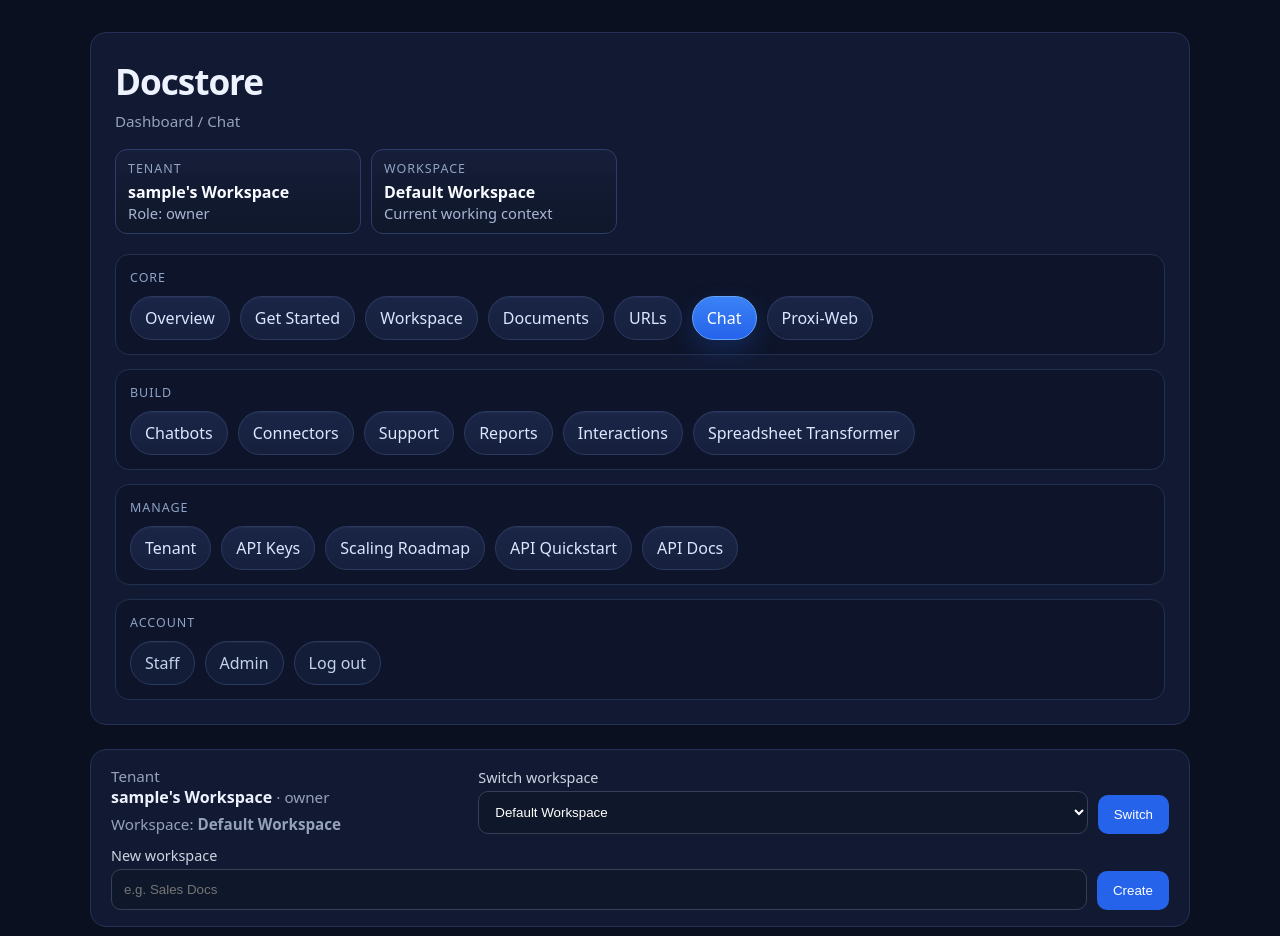
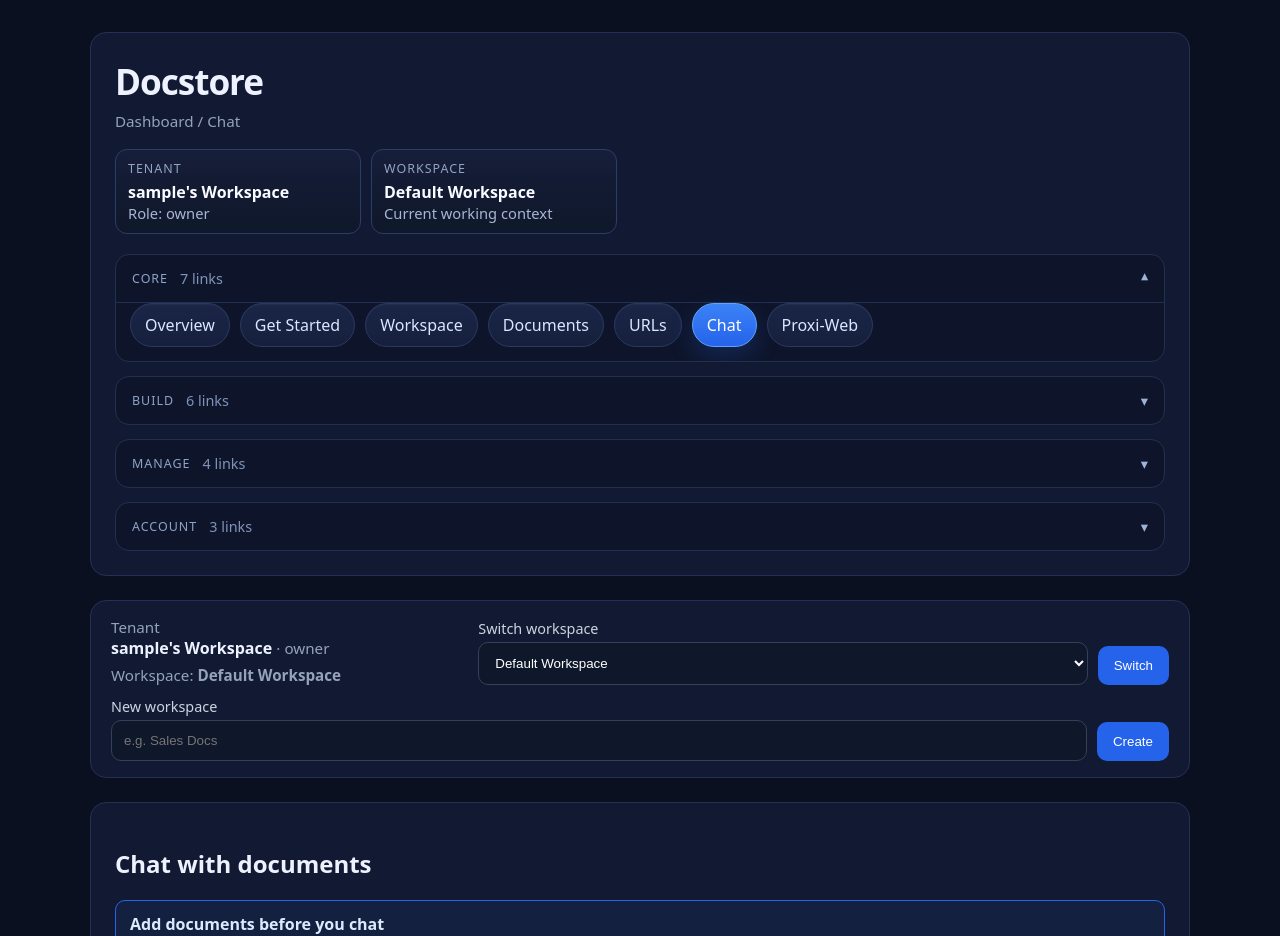
Before and after one commit to normandmickey/docstore-rag, a Django app: page /dashboard/chat/ in a window 1280 px wide. Shown: the top 936 px of the page. Run offline with Django 5.2, Linux system fonts and the light colour scheme; the visitor is signed in with stand-in values (Sample User, id 1); data comes from the database, SQL or seed files in the repository; data that the repository does not hold is empty; parts of the project's set-up code (start-up, migrations or seed data) failed here and were passed over; some libraries are stand-ins or nearby versions.

Commit message:
Make dashboard nav groups collapsible

```diff
--- a/templates/dashboard/base.html
+++ b/templates/dashboard/base.html
@@ -22,8 +22,15 @@
     .context-pill .value { color: #f8fbff; font-weight: 700; }
     .context-pill .subvalue { color: #a8b6d3; font-size: 0.92rem; }
     .nav-groups { display: grid; gap: 14px; margin-top: 20px; }
-    .nav-group { background: rgba(12,18,36,0.55); border: 1px solid #22304f; border-radius: 14px; padding: 14px; }
-    .nav-group-title { margin: 0 0 10px; color: #8ea3c7; font-size: 0.78rem; text-transform: uppercase; letter-spacing: 0.08em; }
+    .nav-group { background: rgba(12,18,36,0.55); border: 1px solid #22304f; border-radius: 14px; padding: 0; overflow: hidden; }
+    .nav-group summary { list-style: none; cursor: pointer; padding: 14px 16px; display: flex; align-items: center; justify-content: space-between; gap: 12px; }
+    .nav-group summary::-webkit-details-marker { display: none; }
+    .nav-group-title { margin: 0; color: #8ea3c7; font-size: 0.78rem; text-transform: uppercase; letter-spacing: 0.08em; }
+    .nav-group-summary { display: flex; align-items: center; gap: 12px; }
+    .nav-group-count { color: #7f93b8; font-size: 0.9rem; }
+    .nav-group-chevron { color: #9fb2d7; font-size: 0.9rem; transition: transform 0.15s ease; }
+    .nav-group[open] .nav-group-chevron { transform: rotate(180deg); }
+    .nav-group-body { padding: 0 14px 14px; border-top: 1px solid #22304f; }
     .nav { display: flex; gap: 10px; flex-wrap: wrap; }
     .nav a { color: #d9e7ff; text-decoration: none; padding: 10px 14px; border-radius: 999px; background: linear-gradient(180deg, #1a2547, #16203d); border: 1px solid #2a3960; box-shadow: inset 0 1px 0 rgba(255,255,255,0.04); transition: background 0.15s ease, border-color 0.15s ease, transform 0.15s ease; }
     .nav a:hover { background: linear-gradient(180deg, #22315b, #1a2748); border-color: #3b5287; transform: translateY(-1px); }
@@ -115,8 +122,15 @@
         <button id="install-button" type="button">Install</button>
       </div>
       <div class="nav-groups">
-        <div class="nav-group">
+        <details class="nav-group" {% if section == 'overview' or section == 'get_started' or section == 'workspace' or section == 'documents' or section == 'urls' or section == 'chat' or section == 'proxi_web' %}open{% endif %}>
+          <summary>
+            <div class="nav-group-summary">
               <div class="nav-group-title">Core</div>
+              <div class="nav-group-count">7 links</div>
+            </div>
+            <div class="nav-group-chevron">▾</div>
+          </summary>
+          <div class="nav-group-body">
             <div class="nav">
               <a href="/dashboard/" class="{% if section == 'overview' %}active{% endif %}">Overview</a>
               <a href="/dashboard/get-started/" class="{% if section == 'get_started' %}active{% endif %}">Get Started</a>
@@ -127,8 +141,16 @@
               <a href="/dashboard/proxi-web/" class="{% if section == 'proxi_web' %}active{% endif %}">Proxi-Web</a>
             </div>
           </div>
-        <div class="nav-group">
+        </details>
+        <details class="nav-group" {% if section == 'chatbots' or section == 'connectors' or section == 'support' or section == 'reports' or report_name == 'interactions' or report_name == 'spreadsheet_transformer' %}open{% endif %}>
+          <summary>
+            <div class="nav-group-summary">
               <div class="nav-group-title">Build</div>
+              <div class="nav-group-count">6 links</div>
+            </div>
+            <div class="nav-group-chevron">▾</div>
+          </summary>
+          <div class="nav-group-body">
             <div class="nav">
               <a href="/dashboard/chatbots/" class="{% if section == 'chatbots' %}active{% endif %}">Chatbots</a>
               <a href="/dashboard/connectors/" class="{% if section == 'connectors' %}active{% endif %}">Connectors</a>
@@ -138,8 +160,16 @@
               <a href="/dashboard/reports/spreadsheet-transformer/" class="{% if report_name == 'spreadsheet_transformer' %}active{% endif %}">Spreadsheet Transformer</a>
             </div>
           </div>
-        <div class="nav-group">
+        </details>
+        <details class="nav-group" {% if section == 'tenant' or section == 'api_keys' %}open{% endif %}>
+          <summary>
+            <div class="nav-group-summary">
               <div class="nav-group-title">Manage</div>
+              <div class="nav-group-count">4 links</div>
+            </div>
+            <div class="nav-group-chevron">▾</div>
+          </summary>
+          <div class="nav-group-body">
             <div class="nav">
               {% if can_manage_tenant %}<a href="/dashboard/tenant/" class="{% if section == 'tenant' %}active{% endif %}">Tenant</a>{% endif %}
               <a href="/dashboard/api-keys/" class="{% if section == 'api_keys' %}active{% endif %}">API Keys</a>
@@ -148,8 +178,16 @@
               <a href="/api/docs/" target="_blank" rel="noopener noreferrer">API Docs</a>
             </div>
           </div>
-        <div class="nav-group">
+        </details>
+        <details class="nav-group" {% if section == 'staff' %}open{% endif %}>
+          <summary>
+            <div class="nav-group-summary">
               <div class="nav-group-title">Account</div>
+              <div class="nav-group-count">{% if is_staff_user %}3 links{% else %}1 link{% endif %}</div>
+            </div>
+            <div class="nav-group-chevron">▾</div>
+          </summary>
+          <div class="nav-group-body">
             <div class="nav nav-secondary">
               {% if is_staff_user %}
                 <a href="/dashboard/staff/" class="{% if section == 'staff' %}active{% endif %}">Staff</a>
@@ -158,6 +196,7 @@
               <a href="/logout/">Log out</a>
             </div>
           </div>
+        </details>
       </div>
     </div>
 
```
Lines whose indentation alone changed are shown as unchanged.
